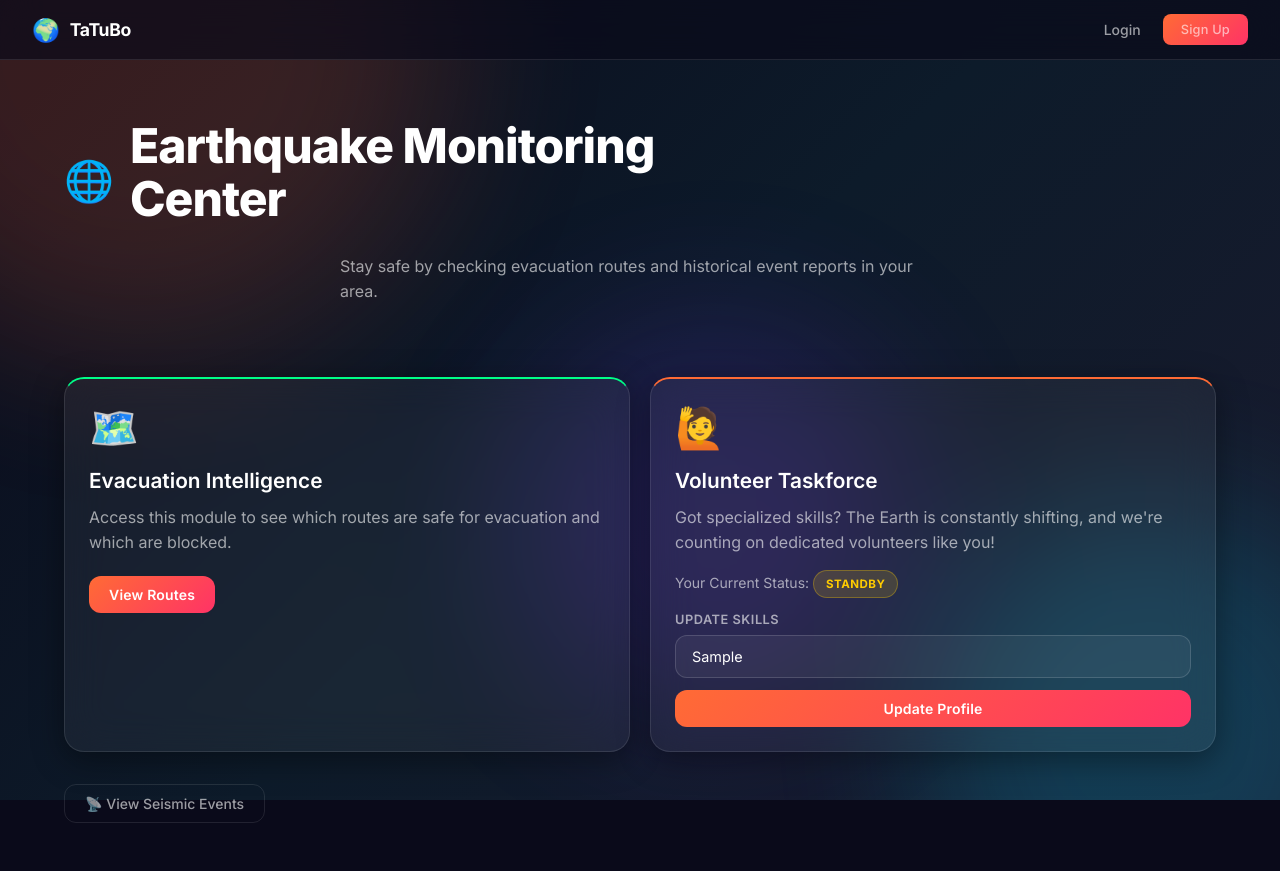
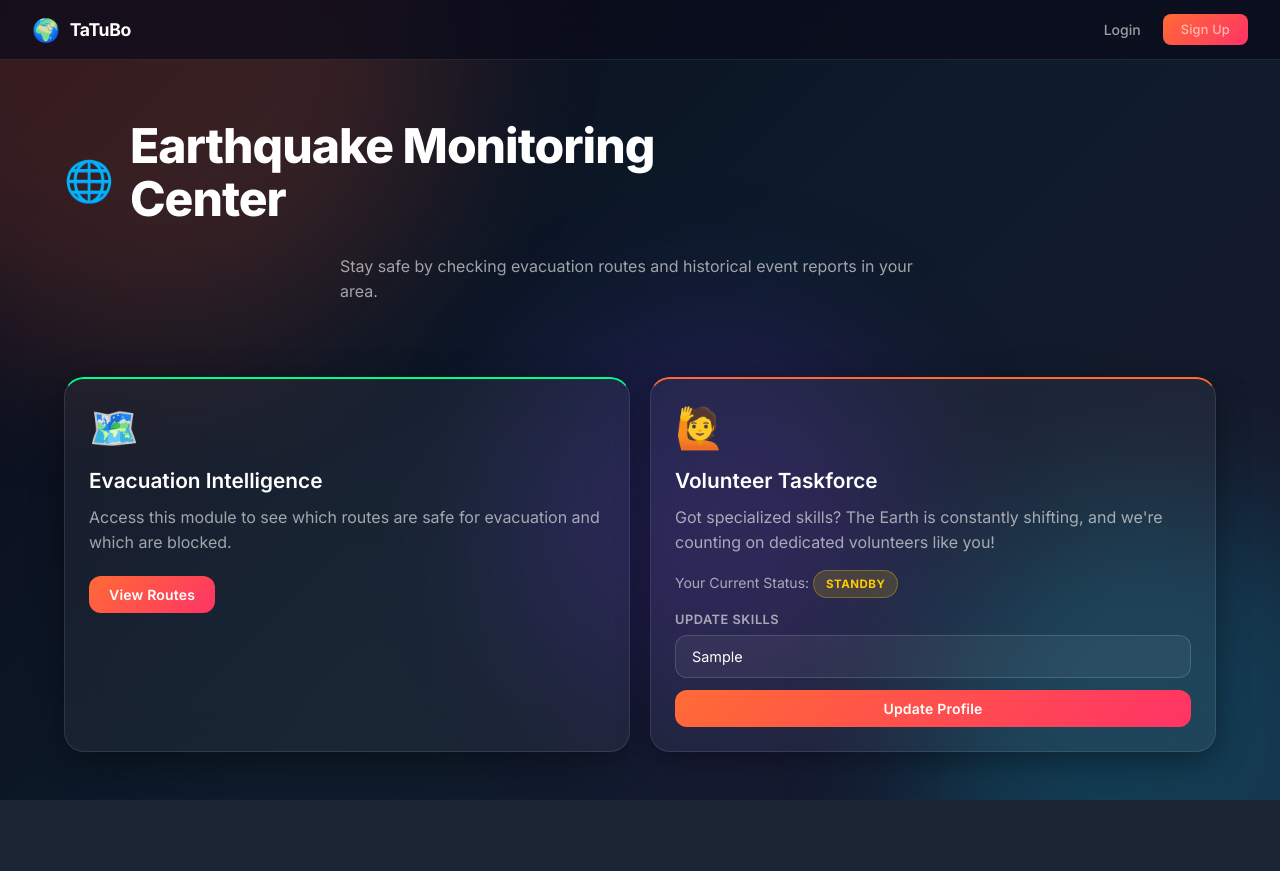
Before and after one commit to heisenberg-611/Earthquake-Management-System, a Flask app: template Website/templates/user_dashboard.html in a window 1280 px wide. After the commit the page ends 800 px from the top, so only its background shows below. Run offline with Flask 3, Linux system fonts and the light colour scheme; the template is opened without the code that fills it: most values are stand-ins (such as "Sample title", 1, 10 or a date in 2020).

Commit message:
refactor: remove seismic events navigation link from user dashboard

```diff
--- a/Website/templates/user_dashboard.html
+++ b/Website/templates/user_dashboard.html
@@ -56,7 +56,4 @@
 
 </div>
 
-<div style="display: flex; gap: 12px; flex-wrap: wrap; margin-bottom: 48px;">
-  <a href="{{ url_for('events') }}" class="btn-ghost">📡 View Seismic Events</a>
-</div>
 {% endblock %}
```
